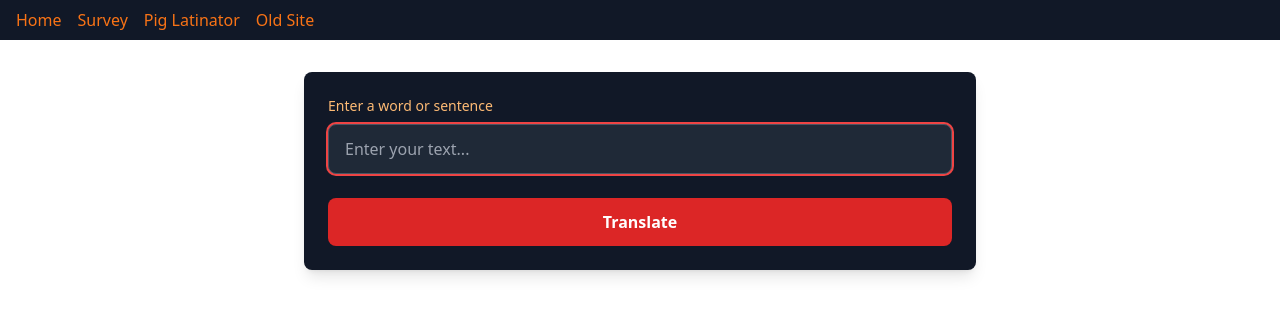
After one commit to geertza/wellforgedsoftware, a PHP site: page /piginator.php in a window 1280 px wide. The commit adds this page. Shown: the top 316 px of the page. Run offline with PHP 8.4, Linux system fonts and the light colour scheme; some libraries are stand-ins or nearby versions.

Commit message:
pig is cooked

```diff
--- a/css/style.css
+++ b/css/style.css
@@ -1,16 +1,8 @@
-.homePage {
-  background-image: url("../images/fireLogo.jpg");
-  background-size: cover;
-  background-position: center;
-  height: 100vh;
-  display: flex;
-
-}
 .fire{
   color: #b60707;
 }
  .fire-text {
-    font-size: 3rem;
+    font-size: 2.5rem;
     font-weight: 900;
     color: #ffcc00;
     border-radius: 10px;
@@ -21,8 +13,6 @@
     letter-spacing: 4px;
     position: relative;
     text-align: center;
-    left: 10%;
-    top: 10%;
 
     /* Multi-layered initial text-shadow representing heat gradients */
     text-shadow:
@@ -80,9 +70,17 @@ button {
   border: none;
   min-height: 30px;
 }
-.voteBG {
+.survey-form {
     background-image: url(https://news.mit.edu/sites/default/files/images/202410/MIT-Polarization-Models-01-press.jpg);
     background-repeat: no-repeat;
     background-size: cover;
     background-position: center;
 }
+#survey {
+  background-color: rgba(255, 255, 255, 0.8);
+  padding: 20px;
+  border-radius: 10px;
+}
+.star-icon  {
+ text-shadow: 0px 1px 3px rgba(0, 0, 0, 0.8);
+}
--- a/inc/head.php
+++ b/inc/head.php
@@ -1,10 +1,6 @@
-<head>
   <meta charset="UTF-8" />
   <meta name="viewport" content="width=device-width, initial-scale=1.0" />
   <title>Well Forged Software!!!</title>
-  <link
-    href="https://cdn.jsdelivr.net/npm/bootstrap@5.3.8/dist/css/bootstrap.min.css" rel="stylesheet" integrity="sha384-sRIl4kxILFvY47J16cr9ZwB07vP4J8+LH7qKQnuqkuIAvNWLzeN8tE5YBujZqJLB"
-    crossorigin="anonymous" />
   <link rel="stylesheet" href="./css/style.css">
   <link rel="stylesheet" href="https://cdnjs.cloudflare.com/ajax/libs/font-awesome/4.7.0/css/font-awesome.min.css">
-</head>
+  <script src="https://cdn.tailwindcss.com"></script>
--- a/inc/nav.php
+++ b/inc/nav.php
@@ -1,7 +1,8 @@
-<div class="navbar nav bg-dark ">
-  <ul class="nav ">
-    <li class="nav-item "><a class="nav-link fire" href="index.php">Home</a></li>
-    <li class="nav-item "><a class="nav-link fire" href="survey.php">Survey</a></li>
-    <li class="nav-item "><a class="nav-link fire" href="/old_site/index.html">Old Site</a></li>
+<div class="bg-gray-900 px-4 py-2">
+  <ul class="flex gap-4">
+    <li><a class="text-orange-500 hover:text-orange-300 transition-colors" href="index.php">Home</a></li>
+    <li><a class="text-orange-500 hover:text-orange-300 transition-colors" href="survey.php">Survey</a></li>
+    <li><a class="text-orange-500 hover:text-orange-300 transition-colors" href="piginator.php">Pig Latinator</a></li>
+    <li><a class="text-orange-500 hover:text-orange-300 transition-colors" href="/old_site/index.html">Old Site</a></li>
   </ul>
 </div>
--- a/inc/scripts.php
+++ /dev/null
@@ -1,5 +0,0 @@
-<script
-    src="https://cdn.jsdelivr.net/npm/bootstrap@5.3.8/dist/js/bootstrap.bundle.min.js"
-    integrity="sha384-FKyoEForCGlyvwx9Hj09JcYn3nv7wiPVlz7YYwJrWVcXK/BmnVDxM+D2scQbITxI"
-    crossorigin="anonymous"
-  ></script>
--- /dev/null
+++ b/piginator.php
@@ -0,0 +1,118 @@
+<!doctype html>
+<html lang="en">
+
+<head>
+    <?php include 'inc/head.php'; ?>
+</head>
+
+<body>
+    <?php include 'inc/nav.php'; ?>
+
+    <div id="app" class="container mx-auto max-w-2xl py-8">
+        <?php
+        function pig_latin_word($english_word)
+        {
+            $word = trim($english_word);
+            $apostrophe_cut_off = '';
+            $punctuation_list = ['.', ',', '!', '?', ';', ':'];
+            $trailing_punctuation = '';
+
+
+            if (strpos($word, "'") !== false) {
+                // Split the word into two parts at the first apostrophe
+                list($word, $apostrophe_cut_off) = explode("'", $word, 2);
+            }
+            // Check for trailing punctuation
+            if (in_array(substr($word, -1), $punctuation_list)) {
+                $trailing_punctuation = substr($word, -1);
+                $word = substr($word, 0, -1);
+            }
+
+
+            if ($word === '') {
+                return '';
+            }
+
+            $lower_word = strtolower($word);
+            $first_vowel_index = strcspn($lower_word, 'aeiou');
+
+            if ($first_vowel_index === strlen($lower_word)) {
+                // No vowels found (e.g., "my")
+                $output = $lower_word . 'ay';
+            } elseif ($first_vowel_index === 0) {
+                // Starts with a vowel (e.g., "apple")
+                $output = $lower_word . 'yay';
+            } else {
+                $output = substr($lower_word, $first_vowel_index) . substr($lower_word, 0, $first_vowel_index) . 'ay';
+            }
+
+            if ($word[0] === strtoupper($word[0])) {
+                $output = ucfirst($output);
+            }
+            // Rejoin the apostrophe cut off part to the translated word
+            if ($apostrophe_cut_off !== '') {
+                $output = $output . "'" . $apostrophe_cut_off;
+            }
+            if (!empty($trailing_punctuation)) {
+                $output .= (string)$trailing_punctuation;
+            }
+
+            return $output;
+        }
+
+        function pig_latin_sentence($english_sentence)
+        {
+            $words = preg_split('/\s+/', trim($english_sentence));
+            $translated_words = [];
+
+            foreach ($words as $word) {
+                if ($word !== '') {
+                    $translated_words[] = pig_latin_word($word);
+                }
+            }
+
+            return implode(' ', $translated_words);
+        }
+
+        $result = '';
+
+        if ($_SERVER['REQUEST_METHOD'] === 'POST') {
+            $english_text = trim($_POST['english_text'] ?? '');
+
+            if ($english_text !== '') {
+                $result = pig_latin_sentence($english_text);
+            }
+        }
+        ?>
+
+        <form method="POST" class="space-y-6 bg-gray-900 p-6 rounded-lg shadow-lg">
+            <div>
+                <label for="english_text" class="block mb-2 text-sm font-medium text-orange-300">
+                    Enter a word or sentence
+                </label>
+                <input
+                    type="text"
+                    id="english_text"
+                    name="english_text"
+
+                    placeholder="Enter your text..."
+                    required
+                    autofocus
+                    class="w-full px-4 py-3 bg-gray-800 border border-gray-600 rounded-lg text-white placeholder-gray-400 focus:outline-none focus:ring-2 focus:ring-red-500">
+            </div>
+
+            <button type="submit" class="w-full px-4 py-3 bg-red-600 hover:bg-red-700 rounded-lg font-semibold transition text-white">
+                Translate
+            </button>
+
+            <?php if ($result !== ''): ?>
+                <div class="mt-6 p-4 bg-gray-800 border border-gray-600 rounded-lg">
+                    <h2 class="text-lg font-semibold mb-2 text-orange-400">Pig Latin Translation</h2>
+                    <p class="text-white"><?= htmlspecialchars($result) ?></p>
+                </div>
+            <?php endif; ?>
+        </form>
+    </div>
+</body>
+
+</html>
```
Also changed, not shown: css/home.css (added, +8 -0 lines), index.php (+10 -6 lines), process.php (+10 -2 lines), survey.php (+127 -78 lines).
